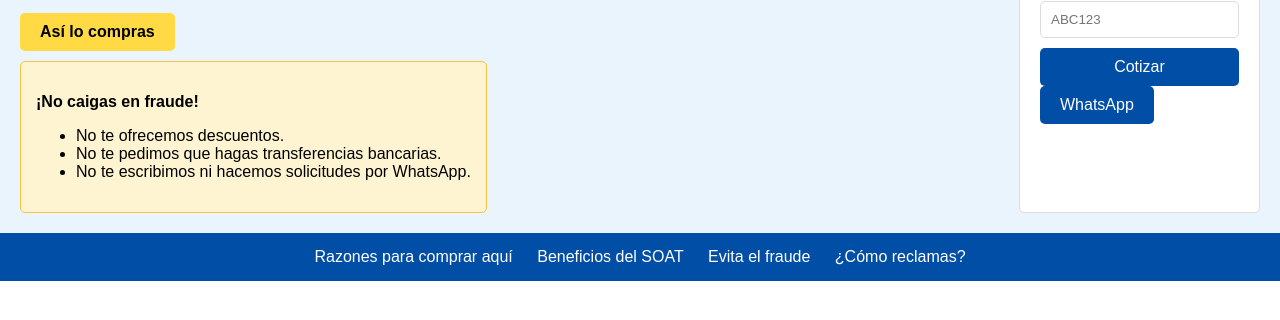
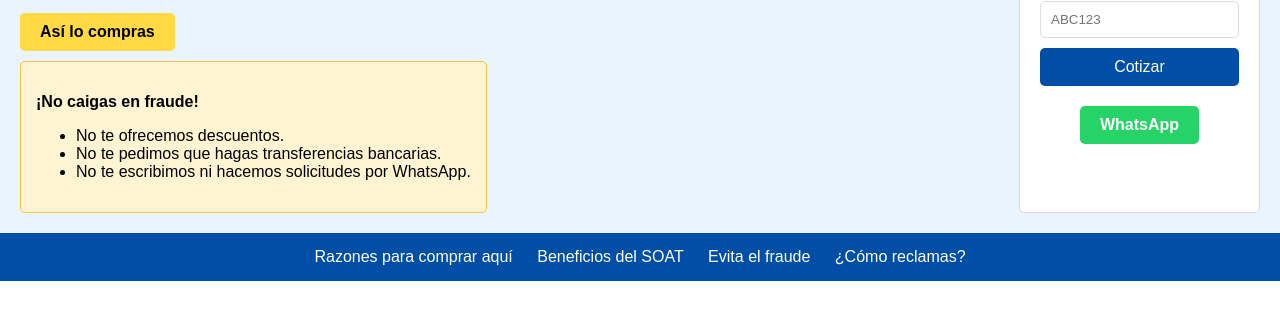
Before and after one commit to jrflorez/SOAT_ONLINE.github.io, a plain HTML site: page index.html in a window 1280 px wide. Shown: the part 166-486 px from the top of the page. Drawn offline with Linux system fonts and the light colour scheme.

Commit message:
Update styles.css

```diff
--- a/styles.css
+++ b/styles.css
@@ -124,3 +124,29 @@ body {
     color: white;
     text-decoration: none;
   }
+
+  /* Botón de WhatsApp */
+.whatsapp-btn {
+    margin-top: 20px;
+    text-align: center;
+  }
+
+  #btnWhatsapp {
+    background-color: #25d366;
+    color: white;
+    border: none;
+    padding: 10px 20px;
+    font-size: 16px;
+    font-weight: bold;
+    cursor: pointer;
+    border-radius: 5px;
+    transition: background-color 0.3s;
+  }
+
+  #btnWhatsapp:hover {
+    background-color: #1ebe57;
+  }
+  .whatsapp-btn {
+    margin-top: 20px;
+    text-align: center;
+  }
```
